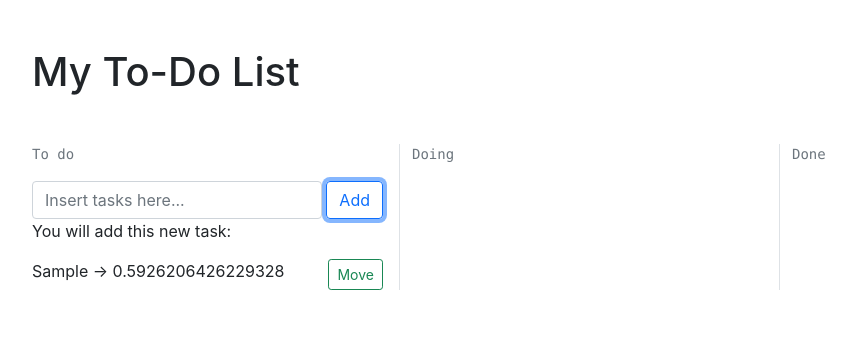
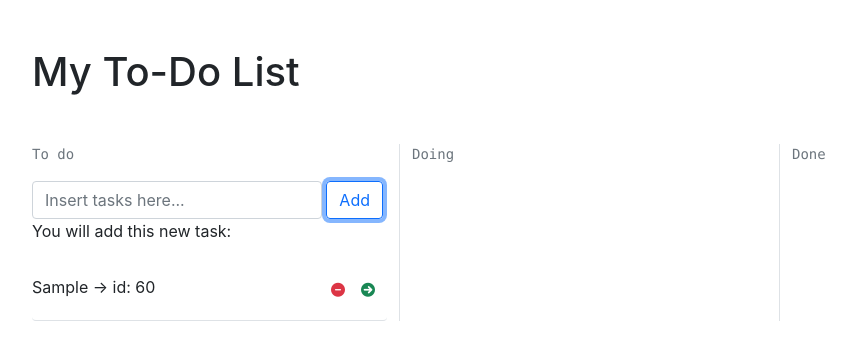
Before and after one commit to maurogoyeneche/todo-list, a React (Create React App) app: page / in a window 1280 px wide. Both pictures are taken after typing "Sample" into the empty fields and a click on the button "Add". Shown: the top 360 px of the page, without its empty margins (50-906 px from the left). Built offline with nearby package versions, Linux system fonts and the light colour scheme.

Commit message:
fontawesome cdn

```diff
--- a/public/index.html
+++ b/public/index.html
@@ -26,6 +26,13 @@
     -->
 		<title>React App</title>
 		<link
+			rel="stylesheet"
+			href="https://cdnjs.cloudflare.com/ajax/libs/font-awesome/6.0.0-beta3/css/all.min.css"
+			integrity="sha512-Fo3rlrZj/k7ujTnHg4CGR2D7kSs0v4LLanw2qksYuRlEzO+tcaEPQogQ0KaoGN26/zrn20ImR1DfuLWnOo7aBA=="
+			crossorigin="anonymous"
+			referrerpolicy="no-referrer"
+		/>
+		<link
 			href="https://cdn.jsdelivr.net/npm/bootstrap@5.1.3/dist/css/bootstrap.min.css"
 			rel="stylesheet"
 			integrity="sha384-1BmE4kWBq78iYhFldvKuhfTAU6auU8tT94WrHftjDbrCEXSU1oBoqyl2QvZ6jIW3"
--- a/src/components/InsertTask/InsertTask.tsx
+++ b/src/components/InsertTask/InsertTask.tsx
@@ -14,12 +14,12 @@ const InsertTask = () => {
 	const handleSubmit = (ev: any) => {
 		ev.preventDefault();
 		if (value) {
-			dispatch(addtask(value, Math.random()));
+			dispatch(addtask(value, Math.ceil(Math.random() * 100)));
 			setValue('');
 		}
 	};
 	return (
-		<div className=''>
+		<>
 			<form action='' onSubmit={handleSubmit}>
 				<div className='d-flex  align-items-baseline w-100'>
 					<label htmlFor='task' className='w-100'>
@@ -44,7 +44,7 @@ const InsertTask = () => {
 				</p>
 			</form>
 			<ShowTask />
-		</div>
+		</>
 	);
 };
 
--- a/src/components/ShowTask/ShowTask.tsx
+++ b/src/components/ShowTask/ShowTask.tsx
@@ -1,26 +1,38 @@
 import React from 'react';
-import { useSelector } from 'react-redux';
+import { useDispatch, useSelector } from 'react-redux';
 import Task from '../../models/Task';
 
 const ShowTask = () => {
 	const task: Task[] | any = useSelector<any>(state => state.taskReducer.tasks);
+	const dispatch = useDispatch();
+
+	// const handleClick = () => {
+	// 	// dispatch();
+	// };
 
 	return (
 		<ul className='list-group'>
 			{task &&
 				task.map((task: Task) => (
 					<li
-						key={task.id}
-						className=' d-flex justify-content-between list-group-item p-0 border-0'
+						key={Math.random()}
+						className=' d-flex justify-content-between list-group-item p-0 border-0 border-bottom pt-3 pb-3'
 					>
-						{`${task.title} -> ${task.id}`}
-
-						<button
-							type='button'
-							className='btn btn-sm btn-outline-success mx-1'
-						>
-							Move
-						</button>
+						{`${task.title} -> id: ${task.id}`}
+						<div className='d-flex justify-content-between align-items-baseline mx-1'>
+							<div
+								className='btn btn-sm btn-outline-danger border-0'
+								onClick={() => {}}
+							>
+								<i className='fas fa-minus-circle' />
+							</div>
+							<div
+								className='btn btn-sm btn-outline-success border-0'
+								onClick={() => console.log(`click in ${task.id}`)}
+							>
+								<i className='fas fa-arrow-circle-right' />
+							</div>
+						</div>
 					</li>
 				))}
 		</ul>
```
Lines whose indentation alone changed are shown as unchanged.
